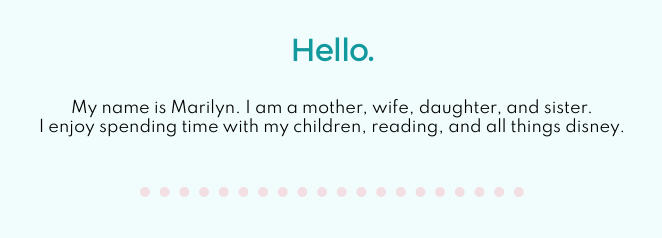
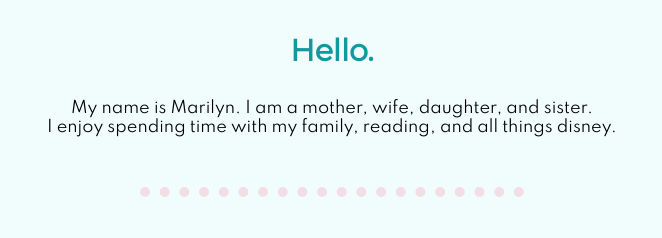
Before and after one commit to mvportilla/mysite, a plain HTML site: page index.html in a window 1280 px wide. Shown: the part 1053-1291 px from the top of the page, 308-970 px from the left. Drawn offline with Linux system fonts and the light colour scheme.

Commit message:
updated profile section

```diff
--- a/index.html
+++ b/index.html
@@ -31,7 +31,7 @@
                 <h3>Hello.</h3>
                 <p>My name is Marilyn. I am a mother, wife, daughter, and
                     sister. <br>
-                    I enjoy spending time with my children, reading, and all
+                    I enjoy spending time with my family, reading, and all
                     things disney.</p>
             </div>
             <hr>
```
